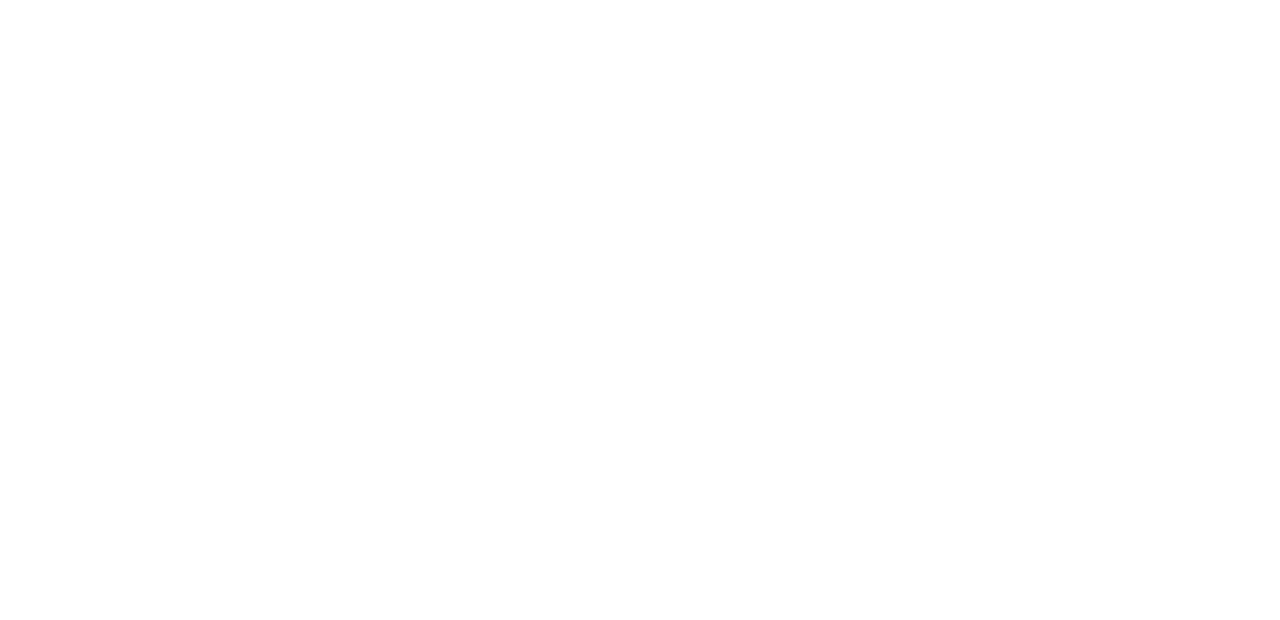
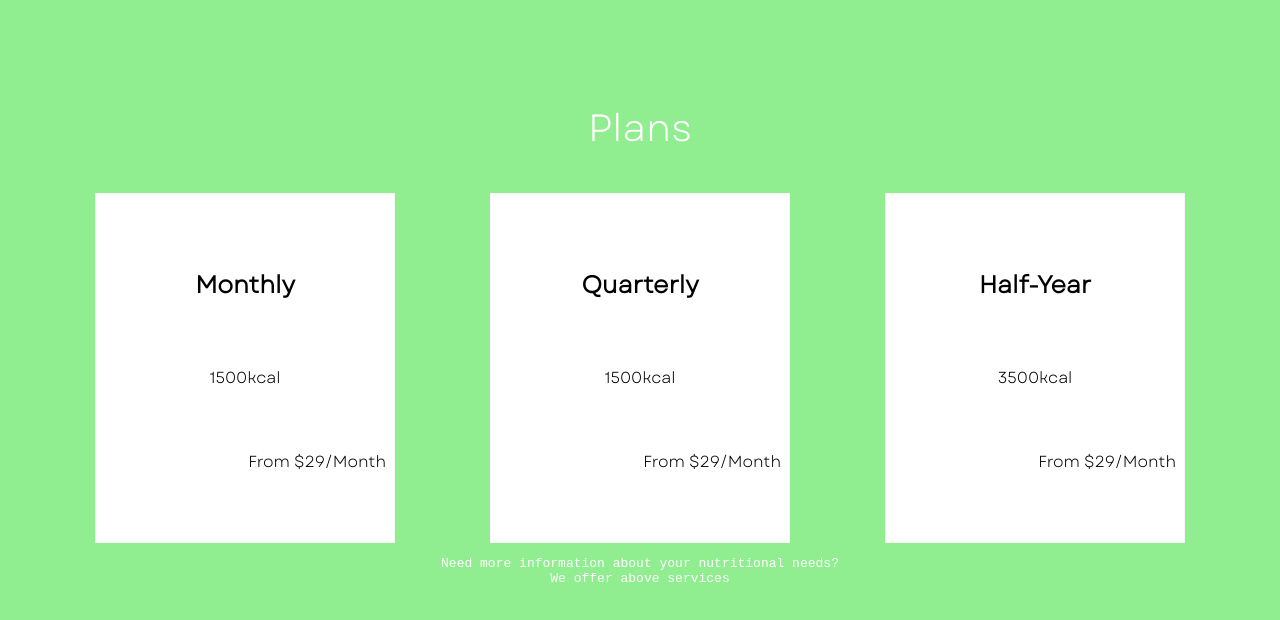
Before and after one commit to chiragbairwa/health-app, a Next.js app: page /plans in a window 1280 px wide. Shown: the top 620 px of the page. Built offline with nearby package versions, Linux system fonts and the light colour scheme.

Commit message:
plans div positioned

```diff
--- a/pages/plans.js
+++ b/pages/plans.js
@@ -1,31 +1,33 @@
 export default function Plans() {
   return (
     <div className="plans">
-      <p className="heading">Dietitian Plans</p>
+      <p className="heading" align="center">
+        Plans
+      </p>
 
       {/* Cards div */}
       <div>
-        <div className="card plan-card">
-          <h2>Basic</h2>
+        <div className="plan-card">
+          <h2>Monthly</h2>
           <span>1500kcal</span>
-
           <p align="right">From $29/Month</p>
         </div>
-        <div className="card plan-card">
-          <h2>Intermediate</h2>
+
+        <div className="plan-card">
+          <h2>Quarterly</h2>
           <span>1500kcal</span>
-
           <p align="right">From $29/Month</p>
         </div>
-        <div className="plan-card card ">
-          <h2>Advanced</h2>
+
+        <div className="plan-card">
+          <h2>Half-Year</h2>
           <span>3500kcal</span>
-
           <p align="right">From $29/Month</p>
         </div>
       </div>
-      <p align="center">Need more information about your nutritional needs?</p>
-      <p align="center">We offer above services</p>
+
+      <pre align="center">{`Need more information about your nutritional needs?
+We offer above services`}</pre>
     </div>
   )
 }
--- a/pages/services.js
+++ b/pages/services.js
@@ -14,6 +14,9 @@
           <h2>Diet Education</h2>
         </div>
       </div>
+      {/* Quotes */}
+      <pre align="center">{`Need more information about your nutritional needs?
+We offer above services`}</pre>
     </div>
   )
 }
--- a/styles/globals.css
+++ b/styles/globals.css
@@ -18,6 +18,7 @@
   margin: 0;
   font-family: 'Garet';
   color: white;
+  background-color: lightgreen;
 }
 a {
   color: inherit;
--- a/styles/plans.css
+++ b/styles/plans.css
@@ -1,13 +1,21 @@
 /* Plans */
-
+.plans {
+  margin-top: 100px;
+}
 .plans div {
   display: flex;
-  align-items: center;
-  justify-content: center;
+  /* align-items: center; */
+  justify-content: space-evenly;
 }
 
-.plan-card:hover {
-  width: 275px;
+.plan-card {
+  width: 300px;
   height: 350px;
-  transition: all 0.5s ease-out;
+  padding: 0.5rem;
+  display: flex;
+  color: black;
+  text-align: center;
+  flex-direction: column;
+  border: 1px solid whitesmoke;
+  background-color: white;
 }
--- a/styles/services.css
+++ b/styles/services.css
@@ -36,14 +36,3 @@
 .diet-planning:hover {
   border: 3px solid black;
 }
-
-.card {
-  display: flex;
-  flex-direction: column;
-  padding: 1rem;
-  width: 400px;
-  height: 350px;
-
-  /* border: 2px solid #131111; */
-  transition: color 0.15s ease, border-color 0.15s ease;
-}
```
